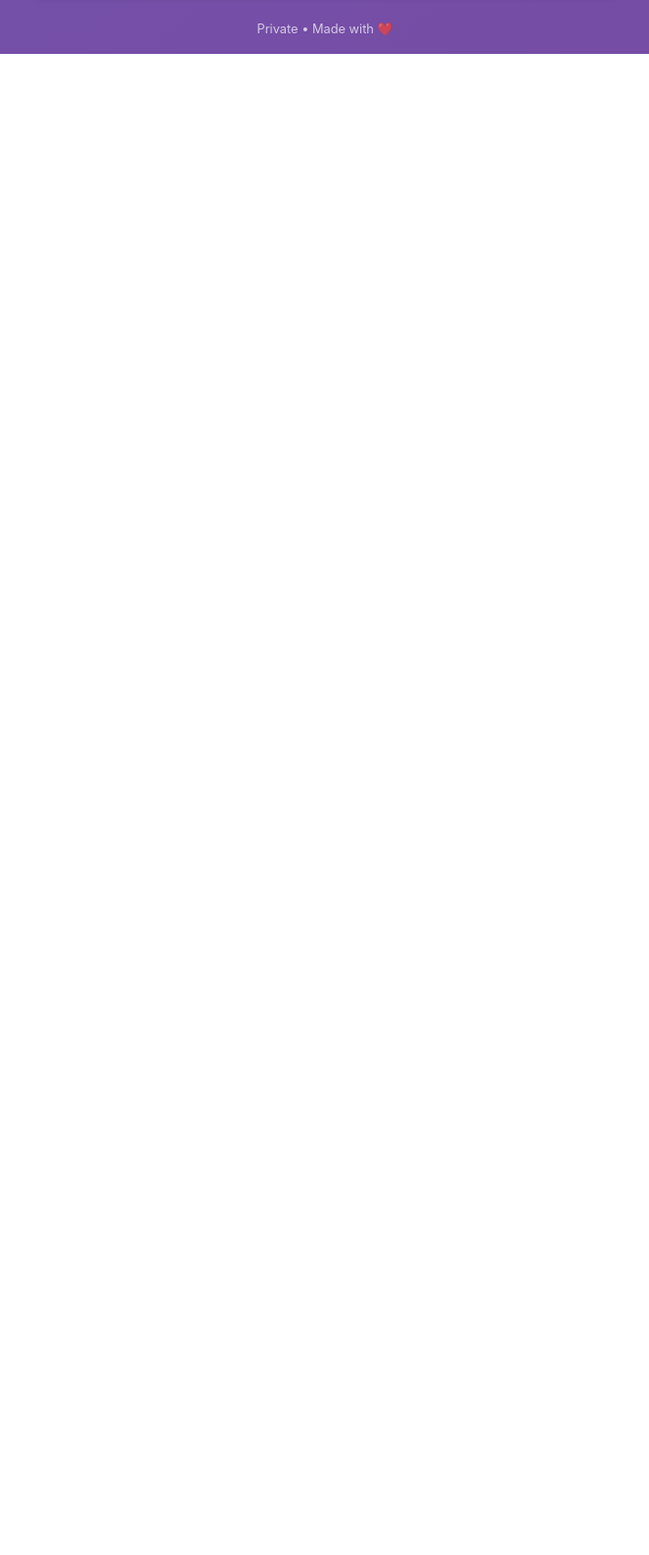
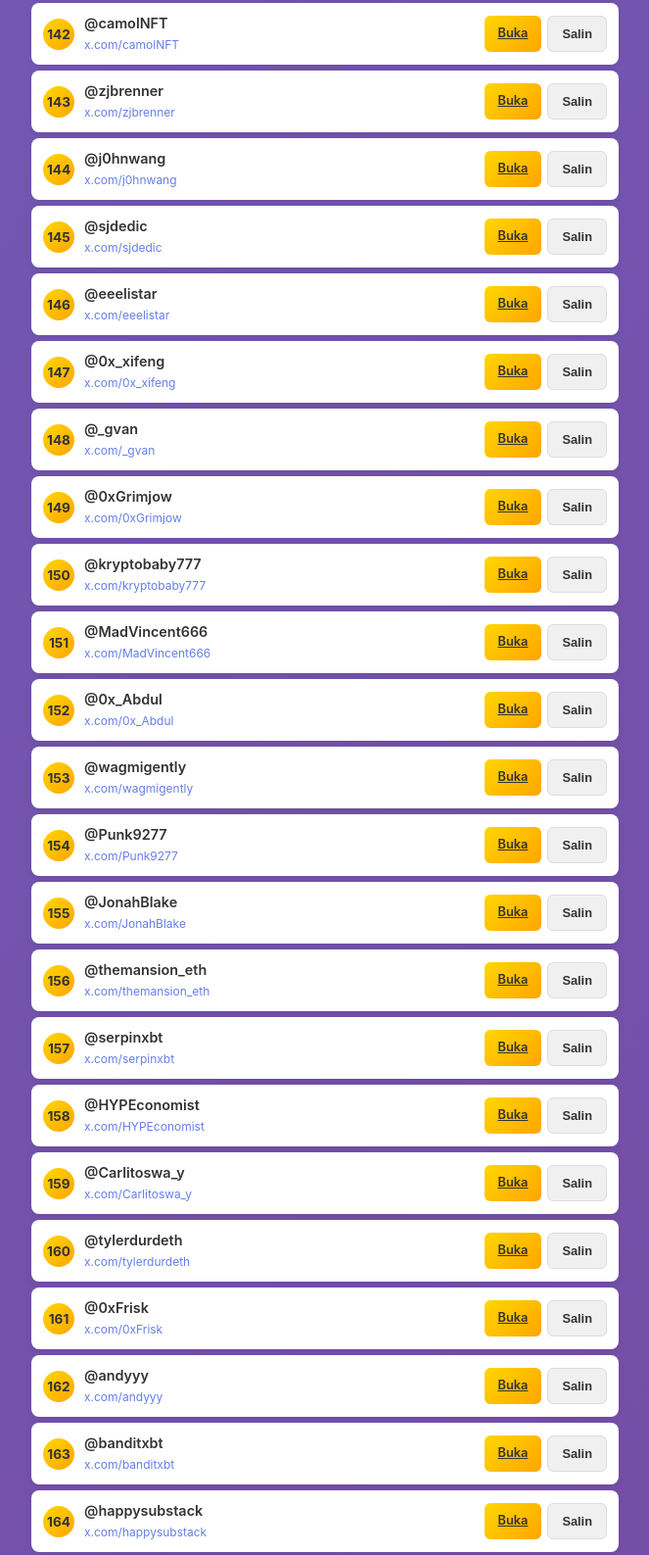
Before and after one commit to adamparjun/celiptolist, a plain HTML site: page index.html in a window 1280 px wide. Shown: the part 9997-11584 px from the top of the page at 98% size, without its empty margins (308-971 px from the left). Before the commit the page ends 10052 px from the top, so only its background shows below. Drawn offline with Linux system fonts and the light colour scheme.

Commit message:
Enhance user display with gold styling
Added gold styling for user numbers and buttons.

```diff
--- a/index.html
+++ b/index.html
@@ -146,6 +146,11 @@
             flex-shrink: 0;
         }
 
+        .number.gold {
+            background: linear-gradient(135deg, #FFD700 0%, #FFA500 100%);
+            color: #333;
+        }
+
         .user-info {
             flex: 1;
             min-width: 0;
@@ -185,6 +190,16 @@
         .btn-visit {
             background: linear-gradient(135deg, #667eea 0%, #764ba2 100%);
             color: white;
+        }
+
+        .btn-visit.gold {
+            background: linear-gradient(135deg, #FFD700 0%, #FFA500 100%);
+            color: #333;
+        }
+
+        .btn-visit.gold:active {
+            opacity: 0.8;
+            transform: scale(0.95);
         }
 
         .btn-visit:active {
@@ -509,7 +524,37 @@
             { handle: 'mayflowers2x8' },
             { handle: 'Jhon37419413175' },
             { handle: '6th__account' },
-            { handle: 'DeimosWeb3' }
+            { handle: 'DeimosWeb3' },
+            { handle: 'camolNFT', gold: true },
+            { handle: 'zjbrenner', gold: true },
+            { handle: 'j0hnwang', gold: true },
+            { handle: 'sjdedic', gold: true },
+            { handle: 'eeelistar', gold: true },
+            { handle: '0x_xifeng', gold: true },
+            { handle: '_gvan', gold: true },
+            { handle: '0xGrimjow', gold: true },
+            { handle: 'kryptobaby777', gold: true },
+            { handle: 'MadVincent666', gold: true },
+            { handle: '0x_Abdul', gold: true },
+            { handle: 'wagmigently', gold: true },
+            { handle: 'Punk9277', gold: true },
+            { handle: 'JonahBlake', gold: true },
+            { handle: 'themansion_eth', gold: true },
+            { handle: 'serpinxbt', gold: true },
+            { handle: 'HYPEconomist', gold: true },
+            { handle: 'Carlitoswa_y', gold: true },
+            { handle: 'tylerdurdeth', gold: true },
+            { handle: '0xFrisk', gold: true },
+            { handle: 'andyyy', gold: true },
+            { handle: 'banditxbt', gold: true },
+            { handle: 'happysubstack', gold: true },
+            { handle: 'knowerofmarkets', gold: true },
+            { handle: 'Ajwritescrypto', gold: true },
+            { handle: 'cryptoleon_xyz', gold: true },
+            { handle: 'MLeeJr', gold: true },
+            { handle: 'lililashka', gold: true },
+            { handle: 'katexbt', gold: true },
+            { handle: 'pukerrainbrow', gold: true }
         ];
 
         // Data pengguna Tab 2
@@ -1223,13 +1268,15 @@
 
             container.innerHTML = usersToRender.map((user, index) => `
                 <div class="user-item">
-                    <div class="number">${index + 1}</div>
+                    <div class="number ${user.gold ? 'gold' : ''}">
+                        ${index + 1}
+                    </div>
                     <div class="user-info">
                         <div class="user-handle">@${user.handle}</div>
                         <a href="https://x.com/${user.handle}" target="_blank" class="user-link">x.com/${user.handle}</a>
                     </div>
                     <div class="action-buttons">
-                        <a href="https://x.com/${user.handle}" target="_blank" class="btn btn-visit">Buka</a>
+                        <a href="https://x.com/${user.handle}" target="_blank" class="btn btn-visit ${user.gold ? 'gold' : ''}">Buka</a>
                         <button class="btn btn-copy" onclick="copyToClipboard('@${user.handle}')">Salin</button>
                     </div>
                 </div>
```
